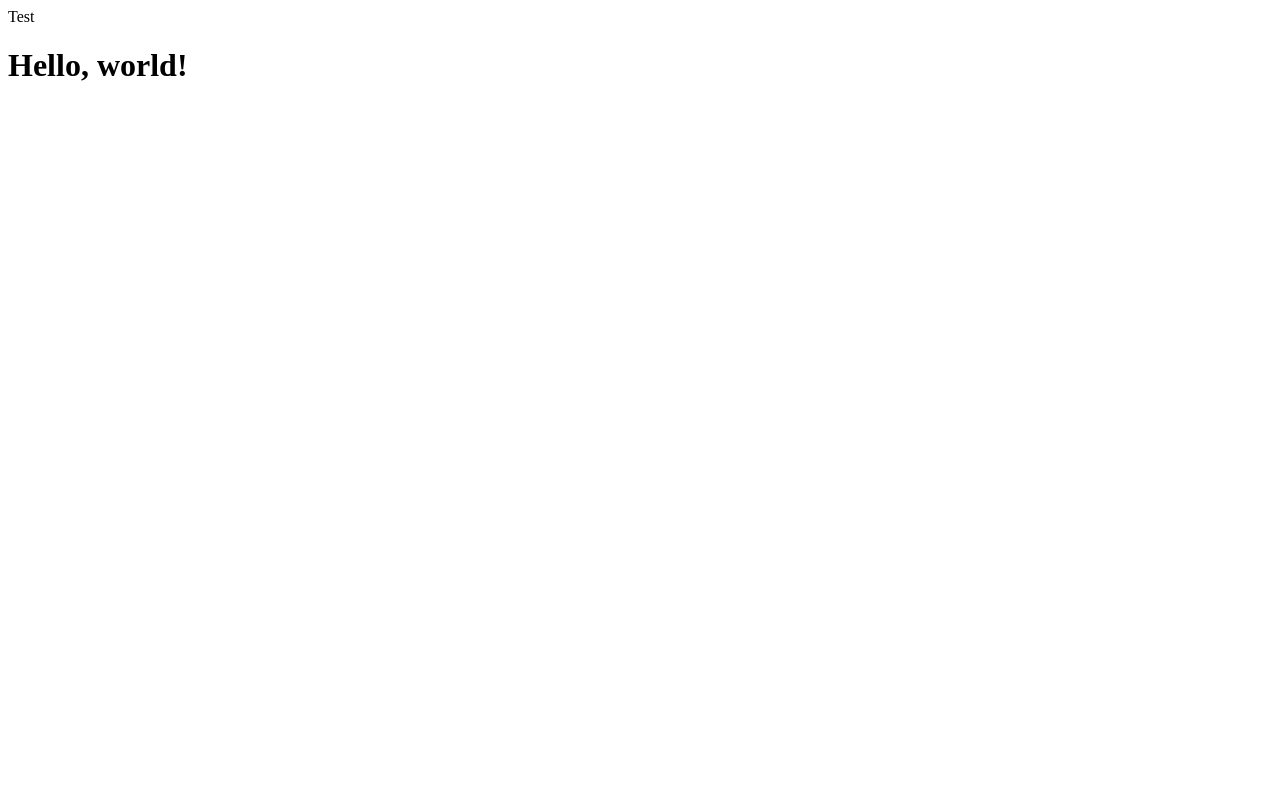
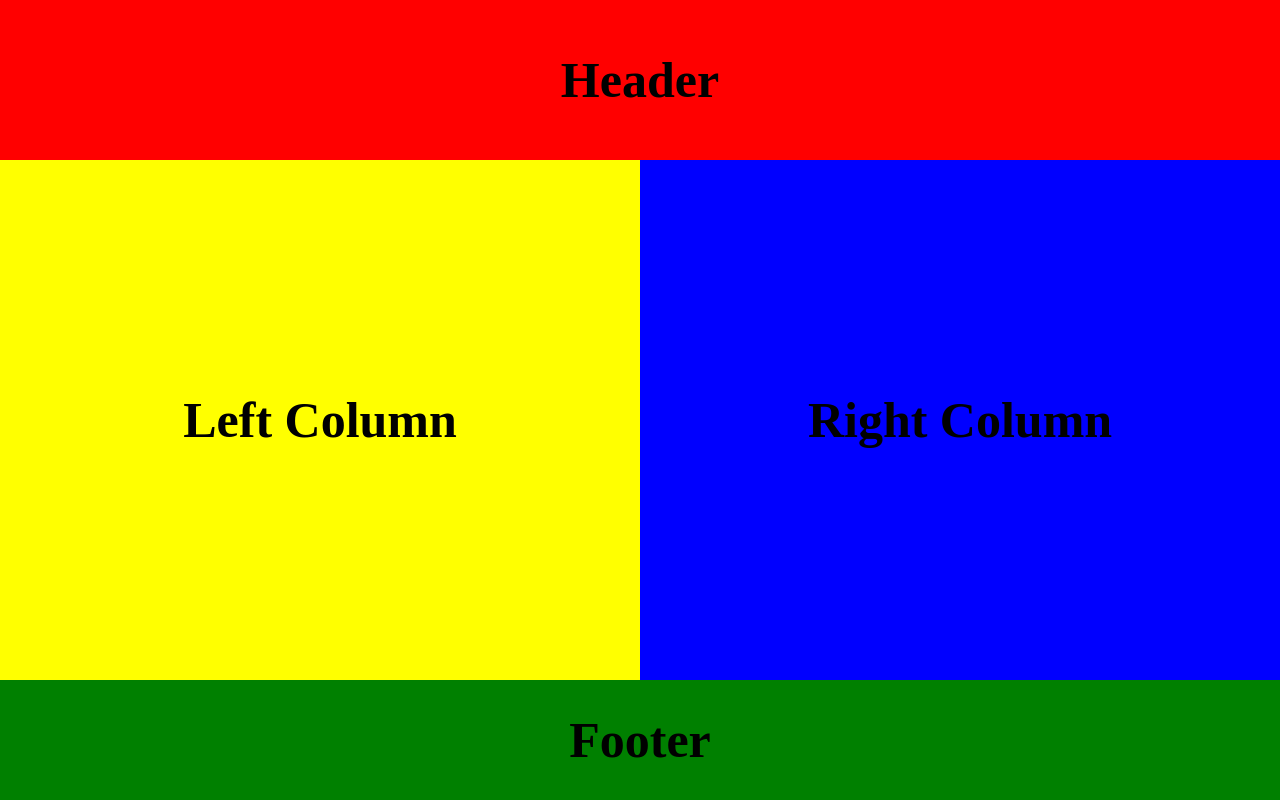
Before and after one commit to alexeypt/ReactComponentsInteraction, a React app: page / in a window 1280 px wide. Built offline with nearby package versions, Linux system fonts and the light colour scheme; some packages are replaced by stand-ins of ours.

Commit message:
Added basic layout.

```diff
--- /dev/null
+++ b/components/App/App.js
@@ -0,0 +1,20 @@
+import React, { PropTypes } from 'react';
+import Header from '../Header/Header.js';
+import Footer from '../Footer/Footer.js';
+import Container from '../Container/Container.js';
+import styles from './App.less';
+
+class App extends React.Component {
+
+    render() {
+        return (
+            <div className={styles['app']}>
+                <Header />
+                <Container />
+                <Footer />
+            </div>);
+    }
+
+}
+
+export default App;
--- /dev/null
+++ b/components/App/App.less
@@ -0,0 +1,13 @@
+:global(body){
+    width: 100%;
+    height: 100vh;
+    margin: 0;
+}
+
+.app{
+    display: flex;
+    flex-direction: column;
+    flex-wrap: wrap;
+    width: 100%;
+    height: 100%;
+}
--- /dev/null
+++ b/components/Container/Container.js
@@ -0,0 +1,17 @@
+import React from 'react';
+import LeftColumn from '../LeftColumn/LeftColumn.js';
+import RightColumn from '../RightColumn/RightColumn.js';
+import styles from './Container.less';
+
+class Container extends React.Component {
+    render() {
+        return (
+            <div className={styles.container}>
+                <LeftColumn />
+                <RightColumn />
+            </div>
+        );
+    }
+}
+
+export default Container;
--- /dev/null
+++ b/components/Container/Container.less
@@ -0,0 +1,7 @@
+.container {
+  height: 65%;
+  background-color: black;
+  width: 100%;
+  display: flex;
+  flex-direction: row;
+}
--- /dev/null
+++ b/components/Footer/Footer.js
@@ -0,0 +1,14 @@
+import React from 'react';
+import styles from './Footer.less';
+
+class Footer extends React.Component {
+    render() {
+        return (
+            <div className={styles.footer}>
+                Footer
+            </div>
+        );
+    }
+}
+
+export default Footer;
--- /dev/null
+++ b/components/Footer/Footer.less
@@ -0,0 +1,12 @@
+.footer {
+  height: 15%;
+  background-color: green;
+  width: 100%;
+
+  display: flex;
+  flex-direction: column;
+  justify-content: center;
+  text-align: center;
+  font-weight: bolder;
+  font-size: 50px;
+}
--- /dev/null
+++ b/components/LeftColumn/LeftColumn.js
@@ -0,0 +1,14 @@
+import React from 'react';
+import styles from './LeftColumn.less';
+
+class LeftColumn extends React.Component {
+    render() {
+        return (
+            <div className={styles['left-column']}>
+                Left Column
+            </div>
+        );
+    }
+}
+
+export default LeftColumn;
--- /dev/null
+++ b/components/LeftColumn/LeftColumn.less
@@ -0,0 +1,11 @@
+.left-column {
+  width: 50%;
+  background-color: yellow;
+
+  display: flex;
+  flex-direction: column;
+  justify-content: center;
+  text-align: center;
+  font-weight: bolder;
+  font-size: 50px;
+}
--- /dev/null
+++ b/components/RightColumn/RightColumn.js
@@ -0,0 +1,14 @@
+import React from 'react';
+import styles from './RightColumn.less';
+
+class RightColumn extends React.Component {
+    render() {
+        return (
+            <div className={styles['right-column']}>
+                Right Column
+            </div>
+        );
+    }
+}
+
+export default RightColumn;
--- /dev/null
+++ b/components/RightColumn/RightColumn.less
@@ -0,0 +1,11 @@
+.right-column {
+  width: 50%;
+  background-color: blue;
+
+  display: flex;
+  flex-direction: column;
+  justify-content: center;
+  text-align: center;
+  font-weight: bolder;
+  font-size: 50px;
+}
--- /dev/null
+++ b/components/header/Header.less
@@ -0,0 +1,12 @@
+.header {
+  height: 20%;
+  background-color: red;
+  width: 100%;
+
+  display: flex;
+  flex-direction: column;
+  justify-content: center;
+  text-align: center;
+  font-weight: bolder;
+  font-size: 50px;
+}
--- /dev/null
+++ b/components/header/header.js
@@ -0,0 +1,14 @@
+import React from 'react';
+import styles from './Header.less';
+
+class Header extends React.Component {
+    render() {
+        return (
+            <div className={styles.header}>
+                Header
+            </div>
+        );
+    }
+}
+
+export default Header;
--- a/components/helloworld/helloWorld.js
+++ /dev/null
@@ -1,7 +0,0 @@
-import React from 'react';
-import ReactDOM from 'react-dom';
-
-ReactDOM.render(
-<h1>Hello, world!</h1>,
-    document.getElementById('root')
-);
--- a/index.html
+++ b/index.html
@@ -2,12 +2,10 @@
 <html>
 <head lang="en">
     <meta charset="UTF-8">
-    <title></title>
+    <title>React Components Interaction</title>
+    <link href="main.css" rel="stylesheet" type="text/css"/>
 </head>
-<body>
-Test
-    <div id="root"></div>
-<script src="bundle.js"></script>
-
+<body id="app">
+    <script src="bundle.js"></script>
 </body>
 </html>
--- a/main.js
+++ b/main.js
@@ -1 +1,8 @@
-import Hello from './components/helloworld/helloWorld.js';
+import React from 'react';
+import ReactDOM from 'react-dom';
+import App from './components/App/App.js';
+
+ReactDOM.render(
+    <App></App>,
+    document.getElementById('app')
+);
--- a/webpack.config.js
+++ b/webpack.config.js
@@ -1,7 +1,12 @@
 var path = require('path');
 var webpack = require('webpack');
+var autoprefixer = require('autoprefixer');
+var precss = require('precss');
+var ExtractTextPlugin = require('extract-text-webpack-plugin');
+
 
 module.exports = {
+    devtool: 'source-map',
     entry: './main.js',
     output: { path: __dirname, filename: 'bundle.js' },
     module: {
@@ -11,8 +16,29 @@ module.exports = {
                 loader: 'babel-loader',
                 exclude: /node_modules/
             },
-            {test: /\.css$/, loader: 'style-loader!css-loader'},
-            {test: /(\.eot|\.woff2|\.woff|\.ttf|\.svg)/, loader: 'file-loader'}
+            {
+                test: /\.less$/,
+                loader: ExtractTextPlugin.extract('style', 'css?modules&importLoaders=2&sourceMap&localIdentName=[name]__[local]!postcss-loader!less?outputStyle=expanded&sourceMap=true&sourceMapContents=true'),
+                exclude: /node_modules/
+            },
+            {
+                test: /(\.eot|\.woff2|\.woff|\.ttf|\.svg)/,
+                loader: 'file-loader'
+            }
         ]
-    }
+    },
+    postcss: function() {
+        return {
+            defaults: [
+                precss, autoprefixer({
+                    browsers: ['last 4 versions', '> 2%', 'ie 9', 'safari 8']
+                })],
+            cleaner: [autoprefixer({
+                browsers: ['last 4 versions', '> 2%', 'ie 9', 'safari 8 ']
+            })]
+        };
+    },
+    plugins: [
+        new ExtractTextPlugin('[name].css', {allChunks: true}),
+    ]
 };
```
Also changed, not shown: package.json (+8 -0 lines), 1 other file.
